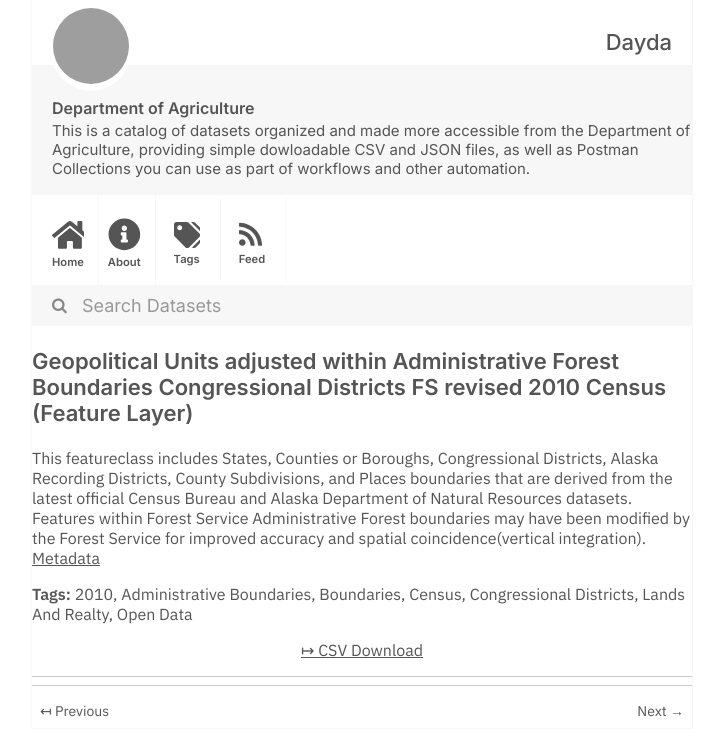
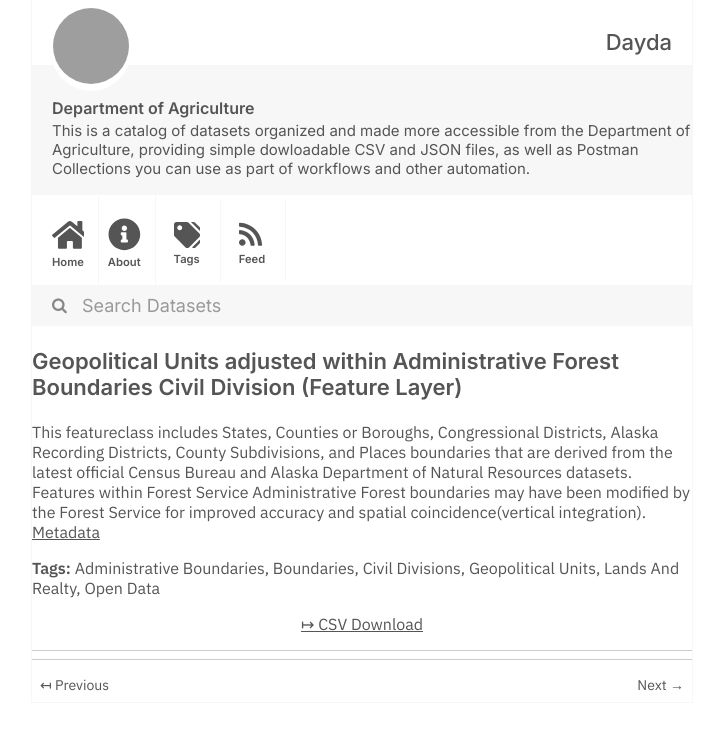
Before and after one commit to dayda-entities/department-of-agriculture, a Jekyll site: the page built from _posts/2020-12-03-geopolitical-units-adjusted-wi.md, in a window 1280 px wide, cut to the strip 0-756 px from the top of the page. Shown: the whole strip, without its empty margins (278-999 px from the left). Built offline with Jekyll 4.4.1, drawn with Linux system fonts in a browser that asks for light colours; grey boxes are pictures that could not be loaded.

```diff
--- a/_posts/2020-12-03-geopolitical-units-adjusted-wi.md
+++ b/_posts/2020-12-03-geopolitical-units-adjusted-wi.md
@@ -1,22 +1,21 @@
 ---
 title: >-
-  Geopolitical Units adjusted within Administrative Forest Boundaries
-  Congressional Districts FS revised 2010 Census (Feature Layer)
-created: '2020-12-03T20:27:15.517233'
-modified: '2021-05-14T15:17:43.015260'
+  Geopolitical Units adjusted within Administrative Forest Boundaries Civil
+  Division (Feature Layer)
+created: '2020-12-03T20:27:14.693836'
+modified: '2021-05-14T15:17:40.451572'
 state: active
 type: dataset
 tags:
-  - '2010'
   - Administrative Boundaries
   - Boundaries
-  - Census
-  - Congressional Districts
+  - Civil Divisions
+  - Geopolitical Units
   - Lands And Realty
   - Open Data
 groups: []
 csv_url: >-
-  https://data-usfs.hub.arcgis.com/datasets/726e9f93a04249c7b8b52526d564f300_4.csv?outSR=%7B%22latestWkid%22%3A4269%2C%22wkid%22%3A4269%7D
+  https://data-usfs.hub.arcgis.com/datasets/4a48c9a7ad3144f7890ff85d5dd76f1e_2.csv?outSR=%7B%22latestWkid%22%3A4269%2C%22wkid%22%3A4269%7D
 json_url: ''
 layout: post
 
```
